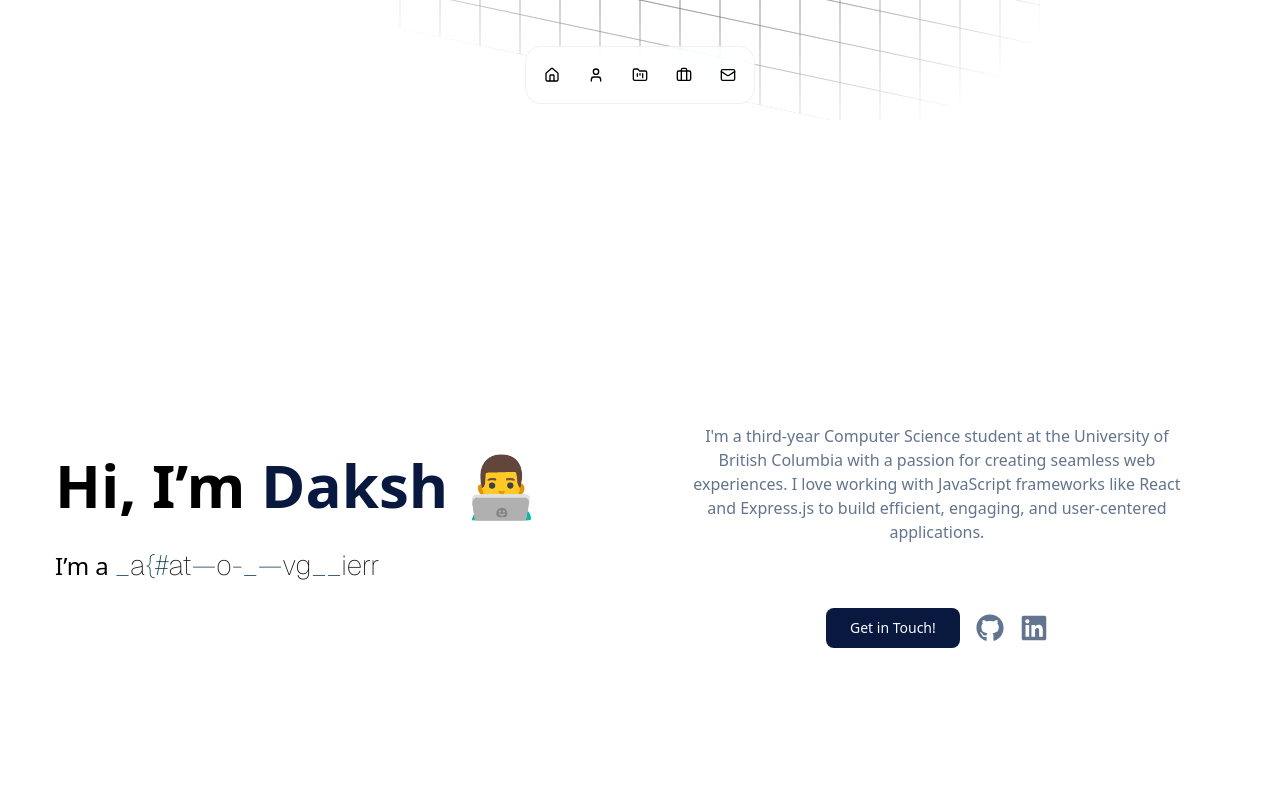
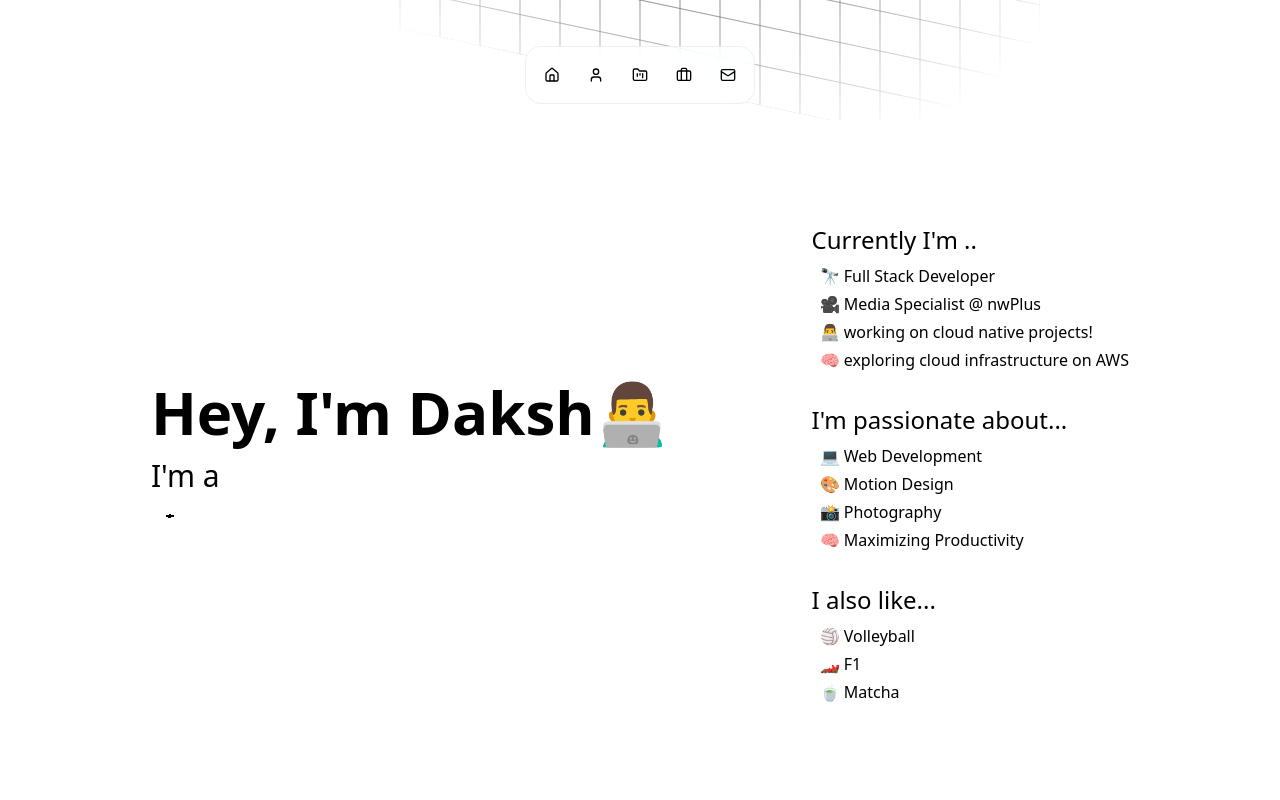
Before and after one commit to dakshshahani/portfolio, a Next.js app: page / in a window 1280 px wide. Shown: the part 680-1480 px from the top of the page. Built offline with nearby package versions, Linux system fonts and the light colour scheme.

Commit message:
animation bug fixes

```diff
--- a/src/app/page.tsx
+++ b/src/app/page.tsx
@@ -23,7 +23,7 @@ export default function HomePage() {
         <DockDemo />
         <main className="flex-1">
           <InteractiveGridPatternDemo />
-          <Hero />
+          {/* <Hero /> */}
           <About />
           <Projects />
           <Experience />
--- a/src/components/ui/morphing-text.tsx
+++ b/src/components/ui/morphing-text.tsx
@@ -1,21 +1,31 @@
 "use client"
 
-import { useCallback, useEffect, useRef } from "react"
+import { useCallback, useEffect, useRef, useState } from "react"
 
 import { cn } from "@/lib/utils"
 
 const defaultMorphTime = 1.5
 const defaultCooldownTime = 0.5
 
-const useMorphingText = (
-  texts: string[],
-  morphTime: number,
+interface UseMorphingTextOptions {
+  texts: string[]
+  morphTime: number
   cooldownTime: number
-) => {
+  isInView: boolean
+}
+
+const useMorphingText = ({
+  texts,
+  morphTime,
+  cooldownTime,
+  isInView,
+}: UseMorphingTextOptions) => {
   const textIndexRef = useRef(0)
   const morphRef = useRef(0)
   const cooldownRef = useRef(0)
   const timeRef = useRef(new Date())
+  const hasStartedRef = useRef(false)
+  const startTimeRef = useRef<Date | null>(null)
 
   const text1Ref = useRef<HTMLSpanElement>(null)
   const text2Ref = useRef<HTMLSpanElement>(null)
@@ -76,7 +86,19 @@ const useMorphingText = (
     const animate = () => {
       animationFrameId = requestAnimationFrame(animate)
 
+      // Only animate if in view
+      if (!isInView) return
+
       const newTime = new Date()
+
+      // Initialize start time on first visible frame
+      if (!hasStartedRef.current) {
+        hasStartedRef.current = true
+        startTimeRef.current = newTime
+        timeRef.current = newTime
+        return
+      }
+
       const dt = (newTime.getTime() - timeRef.current.getTime()) / 1000
       timeRef.current = newTime
 
@@ -90,7 +112,7 @@ const useMorphingText = (
     return () => {
       cancelAnimationFrame(animationFrameId)
     }
-  }, [doMorph, doCooldown])
+  }, [doMorph, doCooldown, isInView])
 
   return { text1Ref, text2Ref }
 }
@@ -103,16 +125,18 @@ interface MorphingTextProps {
   animationDelay?: number
 }
 
-const Texts: React.FC<MorphingTextProps> = ({
+const Texts: React.FC<MorphingTextProps & { isInView: boolean }> = ({
   texts,
   morphTime,
   cooldownTime,
+  isInView,
 }) => {
-  const { text1Ref, text2Ref } = useMorphingText(
+  const { text1Ref, text2Ref } = useMorphingText({
     texts,
-    morphTime ?? defaultMorphTime,
-    cooldownTime ?? defaultCooldownTime
-  )
+    morphTime: morphTime ?? defaultMorphTime,
+    cooldownTime: cooldownTime ?? defaultCooldownTime,
+    isInView,
+  })
   return (
     <>
       <span
@@ -156,19 +180,52 @@ export const MorphingText: React.FC<MorphingTextProps> = ({
   morphTime,
   cooldownTime,
   animationDelay = 0,
-}) => (
+}) => {
+  const [isInView, setIsInView] = useState(false)
+  const [showAnimation, setShowAnimation] = useState(false)
+  const containerRef = useRef<HTMLDivElement>(null)
+
+  useEffect(() => {
+    const observer = new IntersectionObserver(
+      ([entry]) => {
+        if (entry.isIntersecting) {
+          setIsInView(true)
+          // Delay the fade-in animation
+          setTimeout(() => {
+            setShowAnimation(true)
+          }, animationDelay * 1000)
+        }
+      },
+      { threshold: 0.1 }
+    )
+
+    if (containerRef.current) {
+      observer.observe(containerRef.current)
+    }
+
+    return () => observer.disconnect()
+  }, [animationDelay])
+
+  return (
     <div
+      ref={containerRef}
       className={cn(
         "relative font-sans font-bold [filter:url(#threshold)_blur(0.6px)]",
         className
       )}
       style={{
-      opacity: 0,
-      animation: `fadeIn 0.5s ease forwards`,
-      animationDelay: `${animationDelay}s`,
+        opacity: showAnimation ? 1 : 0,
+        transition: `opacity 0.5s ease`,
+        transitionDelay: `${animationDelay}s`,
       }}
     >
-    <Texts texts={texts} morphTime={morphTime} cooldownTime={cooldownTime} />
+      <Texts
+        texts={texts}
+        morphTime={morphTime}
+        cooldownTime={cooldownTime}
+        isInView={isInView}
+      />
       <SvgFilters />
     </div>
   )
+}
```
Lines whose indentation alone changed are shown as unchanged.
